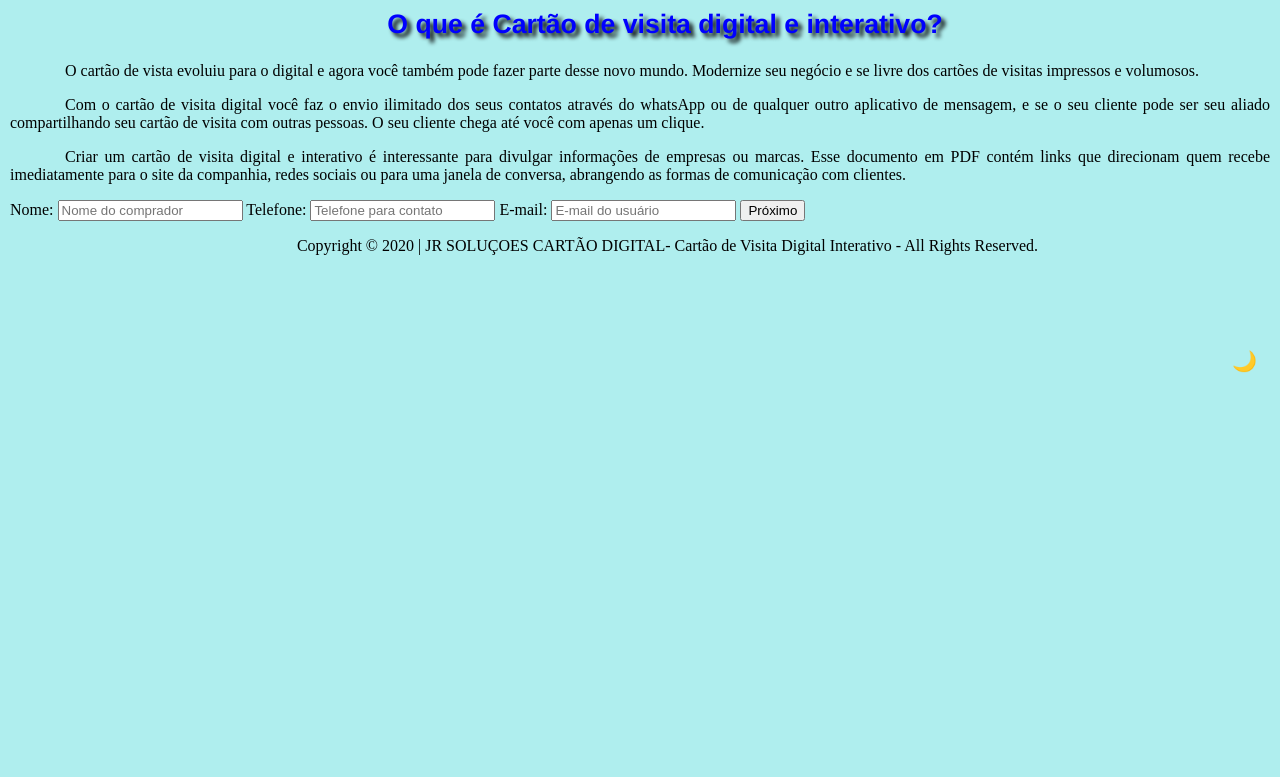
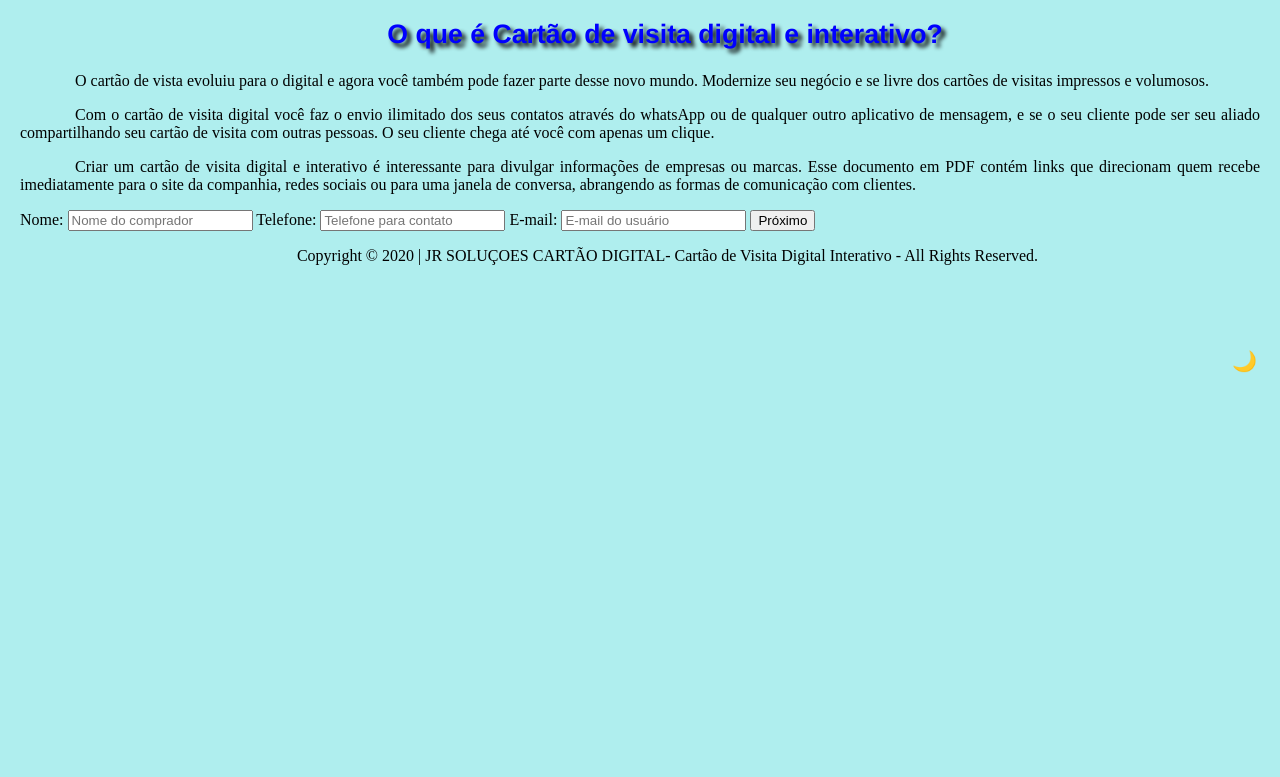
Before and after one commit to joaoramos1985/jrsolucoes, a plain HTML site: page docs/index.html in a window 1280 px wide. Shown: the part 404-1181 px from the top of the page. Before the commit the page ends 800 px from the top, so only its background shows below. Drawn offline with Linux system fonts and the light colour scheme.

Commit message:
alteração layout

```diff
--- a/docs/index.html
+++ b/docs/index.html
@@ -12,12 +12,13 @@
         box-sizing: border-box;
       }
       body{
+
         height: 100vh;
         margin: 0;
       }
       .conteudo {
-        padding: 10px;
-        height: 100%;
+        padding: 20px;
+        height: 200%;
         color: var(--corTexto);
         background-color: var(--corFundo);
       }
```
